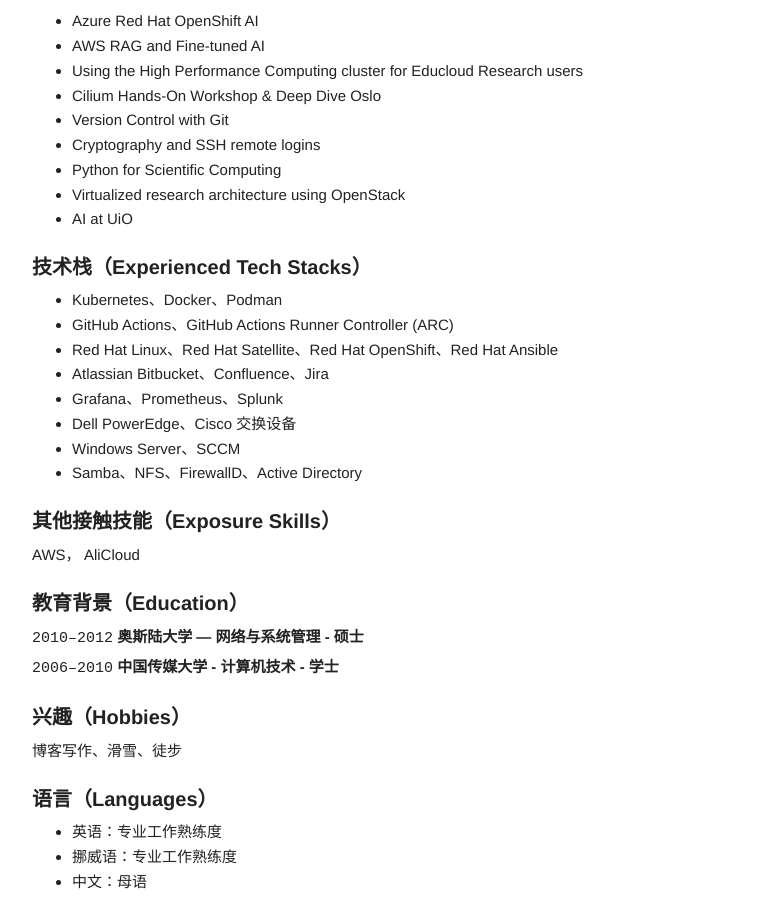
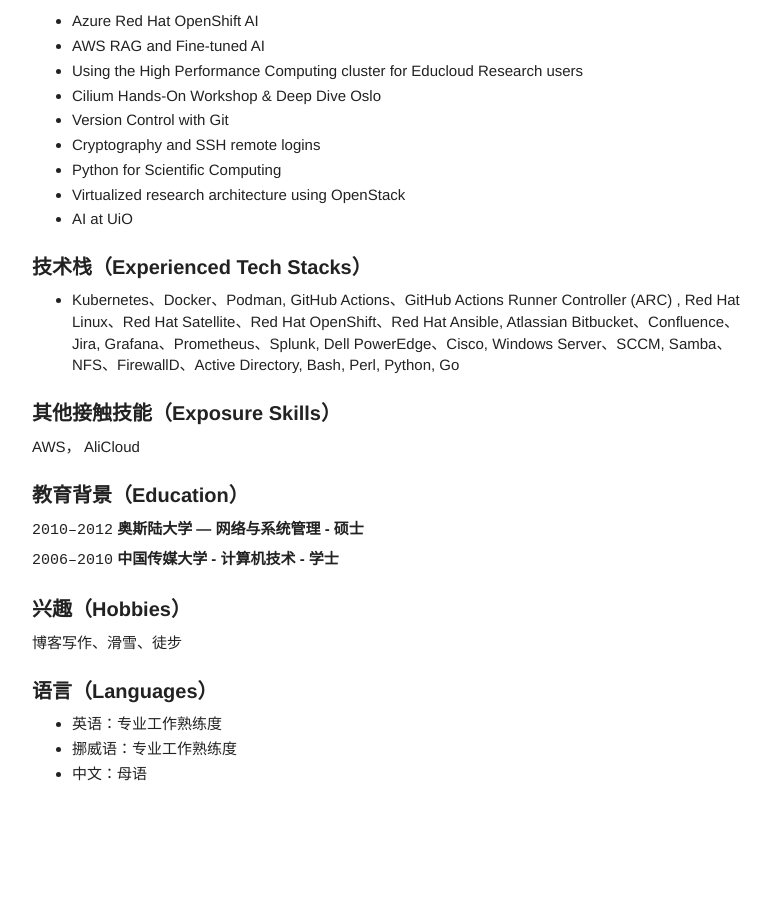
Before and after one commit to gcccheng/wugui, a Jekyll site: the page built from index.md, in a window 1280 px wide and 900 px high, scrolled down 5778 px. Shown: the whole window, without its empty margins (118-889 px from the left). Built offline with Jekyll 4.4.1, drawn with Linux system fonts in a browser that asks for light colours; after the commit the page ends 6570 px from its top, so only the background shows below that.

Commit message:
Update index.md

```diff
--- a/index.md
+++ b/index.md
@@ -267,14 +267,7 @@ Olympic Broadcasting Services（OBS）是国际奥委会直属机构，负责奥
 
 ## 技术栈（Experienced Tech Stacks）
 
-- Kubernetes、Docker、Podman
-- GitHub Actions、GitHub Actions Runner Controller (ARC)
-- Red Hat Linux、Red Hat Satellite、Red Hat OpenShift、Red Hat Ansible
-- Atlassian Bitbucket、Confluence、Jira
-- Grafana、Prometheus、Splunk
-- Dell PowerEdge、Cisco 交换设备
-- Windows Server、SCCM
-- Samba、NFS、FirewallD、Active Directory
+- Kubernetes、Docker、Podman, GitHub Actions、GitHub Actions Runner Controller (ARC) , Red Hat Linux、Red Hat Satellite、Red Hat OpenShift、Red Hat Ansible, Atlassian Bitbucket、Confluence、Jira, Grafana、Prometheus、Splunk, Dell PowerEdge、Cisco, Windows Server、SCCM, Samba、NFS、FirewallD、Active Directory, Bash, Perl, Python, Go
 
 ## 其他接触技能（Exposure Skills）
 
```
